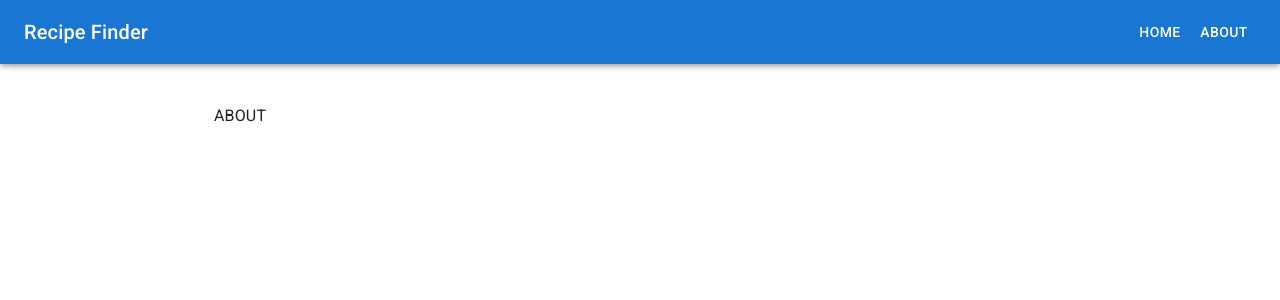
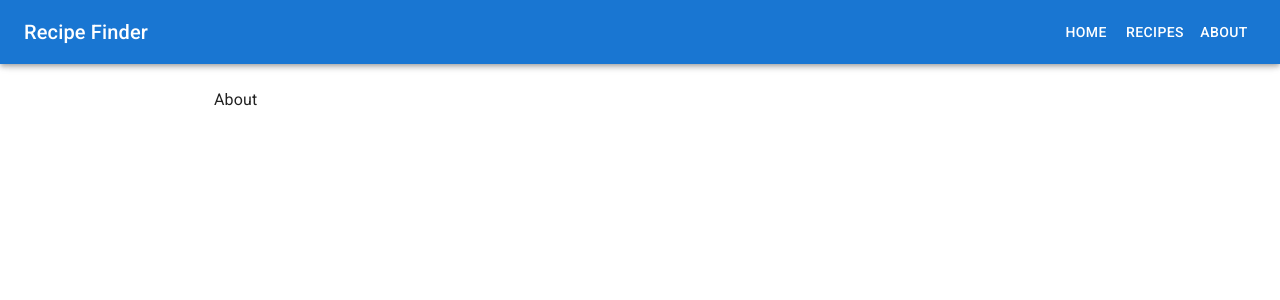
Before and after one commit to keserukristof/recipe-finder, a React (Create React App) app in the folder client/: page /about in a window 1280 px wide. Shown: the top 300 px of the page. Built offline with nearby package versions, Linux system fonts and the light colour scheme.

Commit message:
client: created recipes page and added to routes

```diff
--- a/client/src/components/app-shell/Layout/layout.component.tsx
+++ b/client/src/components/app-shell/Layout/layout.component.tsx
@@ -7,6 +7,7 @@ import { Navbar } from "../Navbar/navbar.component";
 import { DrawerContainer } from "../Drawer/drawer-container.component";
 import { HomePage } from "../../pages/home/HomePage/home-page.component";
 import { AboutPage } from "../../pages/about/AboutPage/about-page.component";
+import { RecipesPage } from "../../pages/recipes/RecipesPage/recipes-page.component"
 
 import { NavigationContextProvider } from "../../../providers/navigation.context.provider"
 
@@ -25,6 +26,7 @@ export const Layout: FunctionComponent = () => {
                     <Routes>
                         <Route path="/" element={<HomePage />} />
                         <Route path="/about" element={<AboutPage />} />
+                        <Route path="/recipes" element={<RecipesPage />} />
                     </Routes>
                 </Container>
             </Box>
--- a/client/src/components/pages/about/AboutPage/about-page.component.tsx
+++ b/client/src/components/pages/about/AboutPage/about-page.component.tsx
@@ -2,6 +2,6 @@ import { FunctionComponent } from "react";
 
 export const AboutPage: FunctionComponent = () => {
     return (
-        <p>ABOUT</p>
+        <div>About</div>
     );
 }
--- /dev/null
+++ b/client/src/components/pages/recipes/RecipesPage/recipes-page.component.tsx
@@ -0,0 +1,9 @@
+import { FunctionComponent } from "react";
+
+
+export const RecipesPage: FunctionComponent = () => {
+
+    return (
+        <div>Recipes</div>
+    );
+}
--- a/client/src/providers/navigation.context.provider.tsx
+++ b/client/src/providers/navigation.context.provider.tsx
@@ -8,7 +8,7 @@ interface NavigationContextProviderProps {
 }
 
 export const NavigationContextProvider: FunctionComponent<NavigationContextProviderProps> = ({ children }) => {
-    const navItems = [{ name: 'Home', path: "/" }, { name: 'About', path: "/about" }];
+    const navItems = [{ name: 'Home', path: "/" }, { name: 'Recipes', path: "/recipes" } ,{ name: 'About', path: "/about" }];
     const [mobileOpen, setMobileOpen] = useState(false);
 
     const handleDrawerToggle = () => {
```
